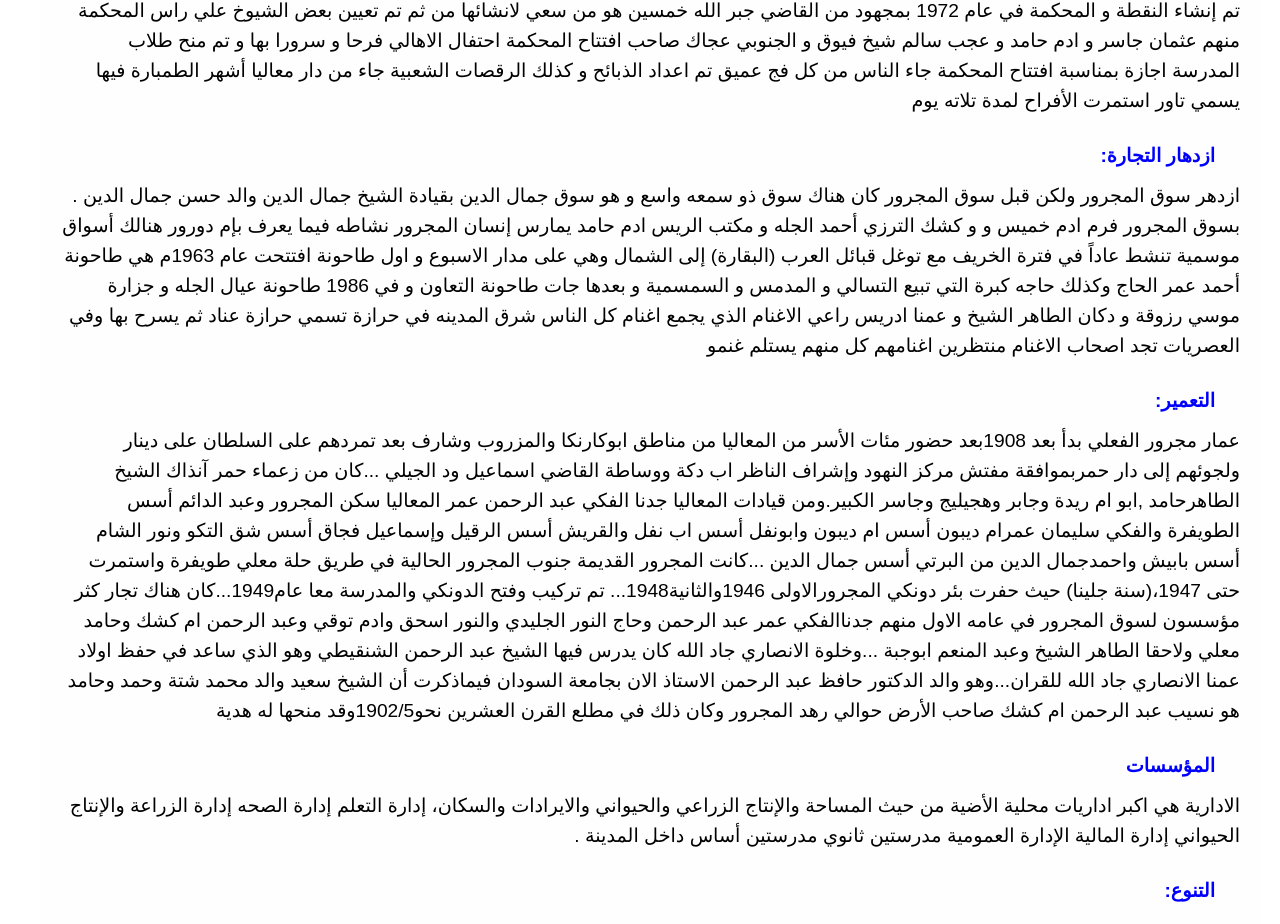
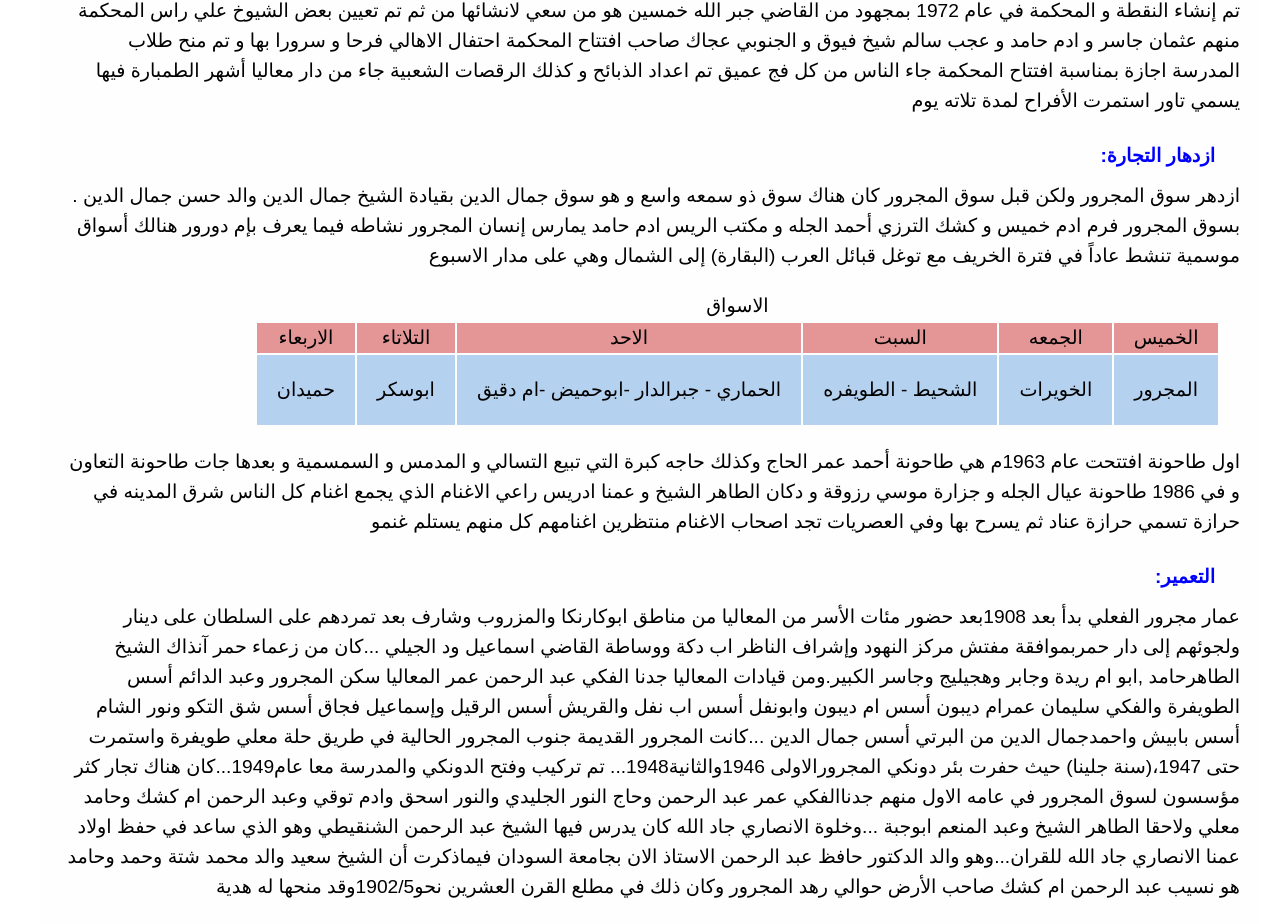
Before and after one commit to mairoor/www.majror.com, a plain HTML site: page index.html in a window 1280 px wide. Shown: the part 4390-5314 px from the top of the page. Drawn offline with Linux system fonts and the light colour scheme.

Commit message:
Update index.html

```diff
--- a/index.html
+++ b/index.html
@@ -336,11 +336,61 @@
                 ازدهر سوق المجرور ولكن قبل سوق المجرور كان هناك سوق ذو سمعه واسع و هو سوق جمال الدين بقيادة الشيخ جمال
                 الدين والد
                 حسن جمال الدين
-                . بسوق المجرور فرم ادم خميس و و كشك الترزي أحمد الجله و مكتب الريس ادم حامد
+                . بسوق المجرور فرم ادم خميس و كشك الترزي أحمد الجله و مكتب الريس ادم حامد
                 يمارس إنسان المجرور نشاطه فيما يعرف بإم دورور هنالك أسواق موسمية تنشط عاداً في فترة الخريف مع توغل قبائل
                 العرب (البقارة) إلى الشمال وهي على مدار الاسبوع
 
-                و اول طاحونة افتتحت عام 1963م
+                 <p>
+
+            <table>
+                <caption>الاسواق</caption>
+                <thead>
+                    <tr>
+                        <td>
+                            الخميس
+                        </td>
+                        <td>
+                            الجمعه
+                        </td>
+                        <td>
+                            السبت
+                        </td>
+                        <td>
+                            الاحد
+                        </td>
+                        <td>
+                            التلاتاء
+                        </td>
+                        <td>
+                            الاربعاء
+                        </td>
+                    </tr>
+                </thead>
+                <tbody>
+                    <tr>
+                        <td>
+                            المجرور
+                        </td>
+                        <td>
+                            الخويرات
+                        </td>
+                        <td>
+                            الشحيط - الطويفره
+                        </td>
+                        <td>
+                            الحماري - جبرالدار -ابوحميض -ام دقيق
+                        </td>
+                        <td>
+                            ابوسكر
+                        </td>
+                        <td>
+                            حميدان
+                        </td>
+                    </tr>
+                </tbody>
+            </table>
+            </p>
+                اول طاحونة افتتحت عام 1963م
                 هي طاحونة
                 أحمد عمر الحاج وكذلك حاجه كبرة التي تبيع التسالي و المدمس و السمسمية و بعدها جات طاحونة التعاون و في
                 1986 طاحونة عيال
```
